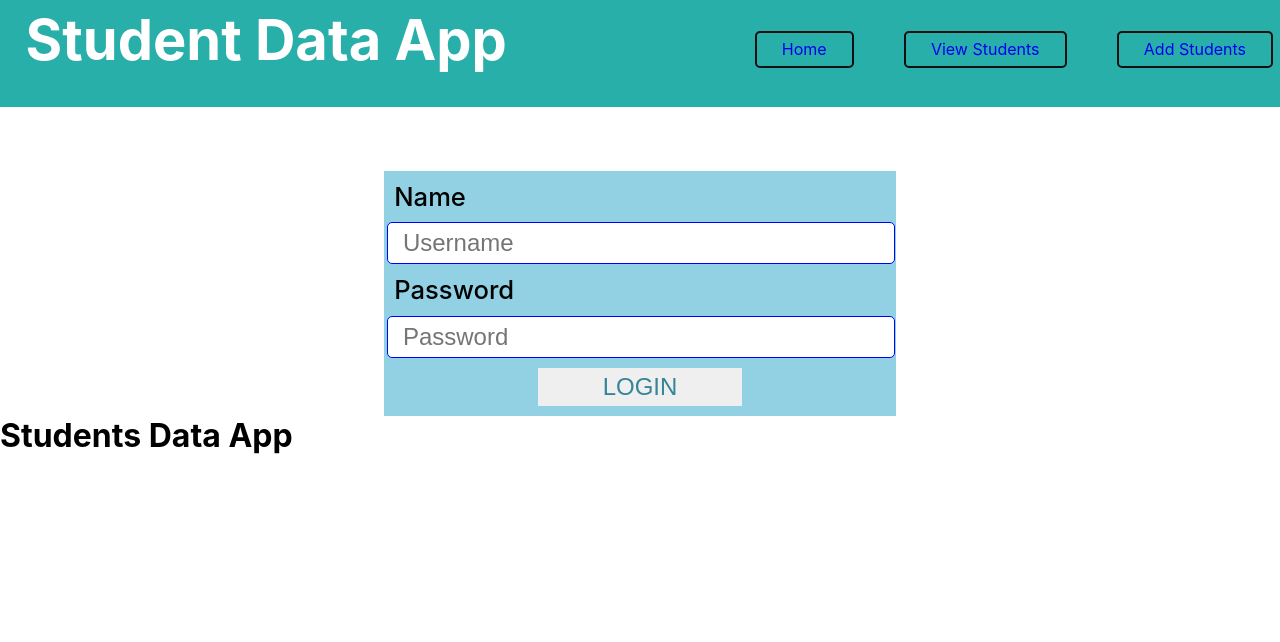
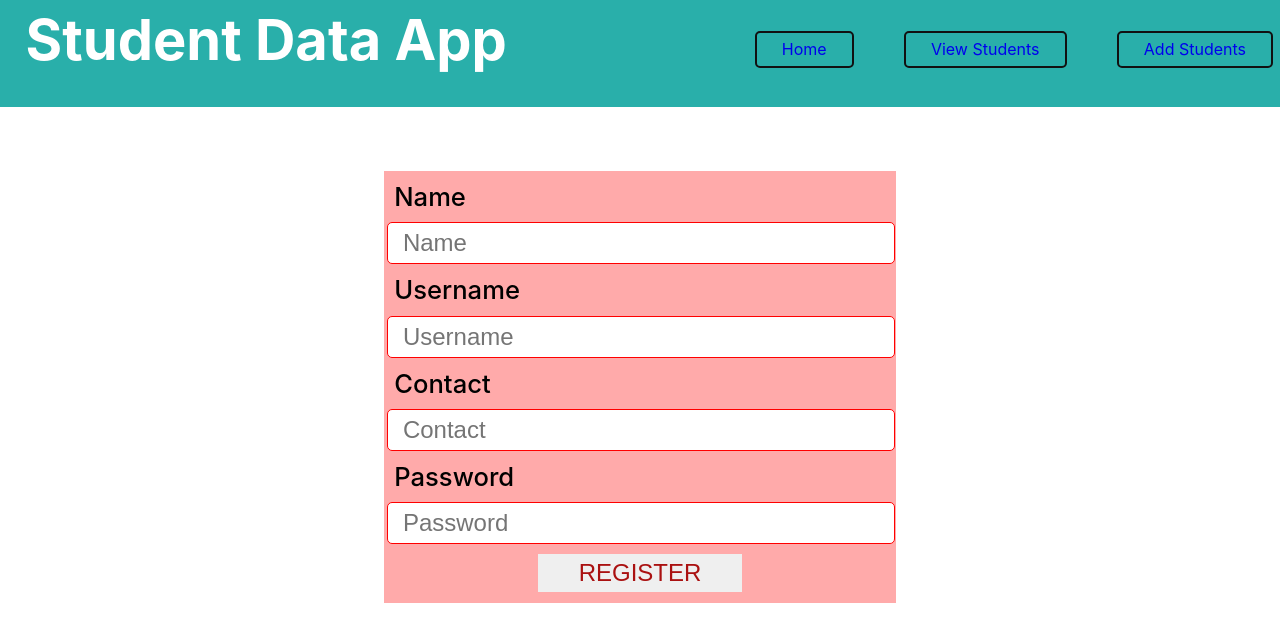
Before and after one commit to srajang123/Student-CF, a React (Create React App) app: page /register in a window 1280 px wide. Shown: the top 642 px of the page. Built offline with nearby package versions, Linux system fonts and the light colour scheme; no server answers.

Commit message:
Added Register Page Frontend

```diff
--- a/src/App.js
+++ b/src/App.js
@@ -9,6 +9,7 @@ import View from './Components/View';
 import Stud from './Components/Stud';
 import Header from './Components/Header';
 import Login from './Components/Login';
+import Register from './Components/Register';
 function App() {
   const [studs, setStud] = useState([]);
   const [New, setNew] = useState({
@@ -66,12 +67,13 @@ function App() {
   return (
     <div className="test-app">
       <Header/>
-      <Login/>
       <Router>
         <Switch>
           <Route exact path='/add'><Add Addr='/add' Name={editName} Age={editAge} Gender={editGender} CF={editCF} RESET={RESET} SUBMIT={SUBMIT} New={New} /></Route>
           <Route path='/view'><View Data={studs} Addr='/view' /></Route>
           <Route path='/stud/'><Stud Data={studs}  Addr='/stud' /></Route>
+          <Route path="/login"><Login/></Route>
+          <Route path="/register"><Register/></Route>
           <Route path='/'><Home Addr='/'/></Route>
         </Switch>
       </Router>
--- a/src/Components/Header.js
+++ b/src/Components/Header.js
@@ -10,7 +10,7 @@ function Header(){
     return (
         <div className='header'>
             <h1>Student Data App</h1>
-            <span class="links">
+            <span className="links">
                 <a href="/" className={Addr==='/'?c2:c1}>Home</a>
                 <a href="/View" className={Addr === '/View' ? c2 : c1}>View Students</a>
                 <a href="/Add" className={Addr === '/Add' ? c2 : c1}>Add Students</a>
--- a/src/Components/Login.js
+++ b/src/Components/Login.js
@@ -21,19 +21,19 @@ function Login(){
                             <td>
                                 <label>Name</label>
                                 <br/>
-                                <input type="text" placeholder="Username" class="input" value={uname} onChange={UNAME}/>
+                                <input type="text" placeholder="Username" className="input" value={uname} onChange={UNAME}/>
                             </td>
                         </tr>
                         <tr>
                             <td>
                                 <label>Password</label>
                                 <br/>
-                                <input type="password" placeholder="Password" class="input" value={pass} onChange={PASS}/>
+                                <input type="password" placeholder="Password" className="input" value={pass} onChange={PASS}/>
                             </td>
                         </tr>
                         <tr>
                             <td>
-                                <input type="submit" value="LOGIN" class="btn"/>
+                                <input type="submit" value="LOGIN" className="btn"/>
                             </td>
                         </tr>
                     </table>
--- /dev/null
+++ b/src/Components/Register.js
@@ -0,0 +1,75 @@
+import React,{useState} from 'react';
+import axios from 'axios';
+import '../styles/Register.css';
+function Register(){
+    const [uname,Uname]=useState('');
+    const [pass,Pass]=useState('');
+    const [name,Name]=useState('');
+    const [contact,Contact]=useState('');
+    const SUBMIT=e=>{
+        e.preventDefault();
+        axios.post('http://localhost:5000/register')
+        .then(res=>{
+            console.log(res);
+        })
+        .catch(err=>console.log('Error: '+err));
+    }
+    const UNAME=e=>{
+        Uname(e.target.value);
+    }
+    const PASS=e=>{
+        Pass(e.target.value);
+    }
+    const NAME=e=>{
+        Name(e.target.value);
+    }
+    const CONTACT=e=>{
+        Contact(e.target.value);
+    }
+    return(
+        <div className="register">
+            <div className="register-form">
+                <form onSubmit={SUBMIT}>
+                    <table>
+                        <tbody>
+                            <tr>
+                                <td>
+                                    <label>Name</label>
+                                    <br/>
+                                    <input type="text" placeholder="Name" className="input" value={name} onChange={NAME}/>
+                                </td>
+                            </tr>
+                            <tr>
+                                <td>
+                                    <label>Username</label>
+                                    <br/>
+                                    <input type="text" placeholder="Username" className="input"  value={uname} onChange={UNAME}/>
+                                </td>
+                            </tr>
+                            <tr>
+                                <td>
+                                    <label>Contact</label>
+                                    <br/>
+                                    <input type="text" placeholder="Contact" className="input" value={contact} onChange={CONTACT}/>
+                                </td>
+                            </tr>
+                            <tr>
+                                <td>
+                                    <label>Password</label>
+                                    <br/>
+                                    <input type="password" placeholder="Password" className="input" value={pass} onChange={PASS}/>
+                                </td>
+                            </tr>
+                            <tr>
+                                <td>
+                                    <input type="submit" value="REGISTER" className="btn"/>
+                                </td>
+                            </tr>
+                        </tbody>
+                    </table>
+                </form>
+            </div>
+        </div>
+    )
+}
+export default Register;
--- /dev/null
+++ b/src/css/Register.css
@@ -0,0 +1,42 @@
+.login .login-form table {
+  border-collapse: collapse;
+  background-color: #91d1e3;
+  margin: auto;
+  margin-top: 5%;
+  width: 40%;
+  line-height: 2;
+}
+.login .login-form table tr td label {
+  font-size: 3.2vh;
+  font-weight: 500;
+  margin-left: 2%;
+}
+.login .login-form table tr td .input {
+  width: 96%;
+  height: 5vh;
+  font-size: 3vh;
+  padding-left: 3%;
+  border-radius: 5px;
+  border: solid 1px #00f;
+  margin-left: 0.5%;
+}
+.login .login-form table tr td .btn {
+  margin-left: 30%;
+  width: 40%;
+  border: none;
+  color: #358599;
+  font-size: 3vh;
+  padding: 1% 0;
+  margin: 2% 30%;
+  box-sizing: border-box;
+  transition-property: all;
+  transition-duration: 500ms;
+  transition-timing-function: linear;
+}
+.login .login-form table tr td .btn:hover {
+  cursor: pointer;
+  background-color: #358599;
+  color: #fff;
+}
+
+/*# sourceMappingURL=Register.css.map */
--- /dev/null
+++ b/src/scss/Register.scss
@@ -0,0 +1,48 @@
+.register {
+    .register-form {
+        table {
+            border-collapse: collapse;
+            background-color: lighten(#ff4444, 20%);
+            margin: auto;
+            margin-top: 5%;
+            width: 40%;
+            line-height: 2;
+            tr {
+                td {
+                    label {
+                        font-size: 3.2vh;
+                        font-weight: 500;
+                        margin-left: 2%;
+                    }
+                    .input {
+                        width: 96%;
+                        height: 5vh;
+                        font-size: 3vh;
+                        padding-left: 3%;
+                        border-radius: 5px;
+                        border: solid 1px #f00;
+                        margin-left: 0.5%;
+                    }
+                    .btn {
+                        margin-left: 30%;
+                        width: 40%;
+                        border: none;
+                        color: #aa1111;
+                        font-size: 3vh;
+                        padding: 1% 0;
+                        margin: 2% 30%;
+                        box-sizing: border-box;
+                        transition-property: all;
+                        transition-duration: 500ms;
+                        transition-timing-function: linear;
+                    }
+                    .btn:hover {
+                        cursor: pointer;
+                        background-color: #aa1111;
+                        color: #fff;
+                    }
+                }
+            }
+        }
+    }
+}
--- /dev/null
+++ b/src/styles/Register.css
@@ -0,0 +1,42 @@
+.register .register-form table {
+  border-collapse: collapse;
+  background-color: #ffaaaa;
+  margin: auto;
+  margin-top: 5%;
+  width: 40%;
+  line-height: 2;
+}
+.register .register-form table tr td label {
+  font-size: 3.2vh;
+  font-weight: 500;
+  margin-left: 2%;
+}
+.register .register-form table tr td .input {
+  width: 96%;
+  height: 5vh;
+  font-size: 3vh;
+  padding-left: 3%;
+  border-radius: 5px;
+  border: solid 1px #f00;
+  margin-left: 0.5%;
+}
+.register .register-form table tr td .btn {
+  margin-left: 30%;
+  width: 40%;
+  border: none;
+  color: #aa1111;
+  font-size: 3vh;
+  padding: 1% 0;
+  margin: 2% 30%;
+  box-sizing: border-box;
+  transition-property: all;
+  transition-duration: 500ms;
+  transition-timing-function: linear;
+}
+.register .register-form table tr td .btn:hover {
+  cursor: pointer;
+  background-color: #aa1111;
+  color: #fff;
+}
+
+/*# sourceMappingURL=Register.css.map */
```
Also changed, not shown: 2 other files (tests, documents, lock files or other folders).
